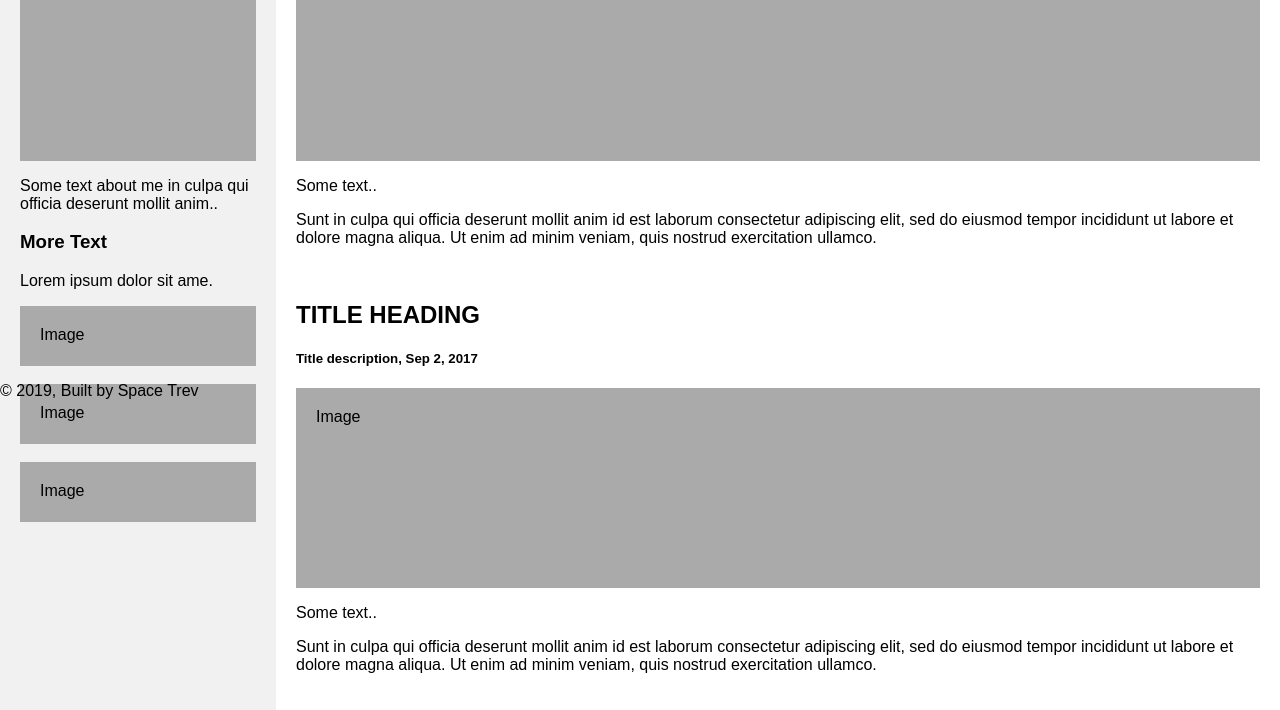
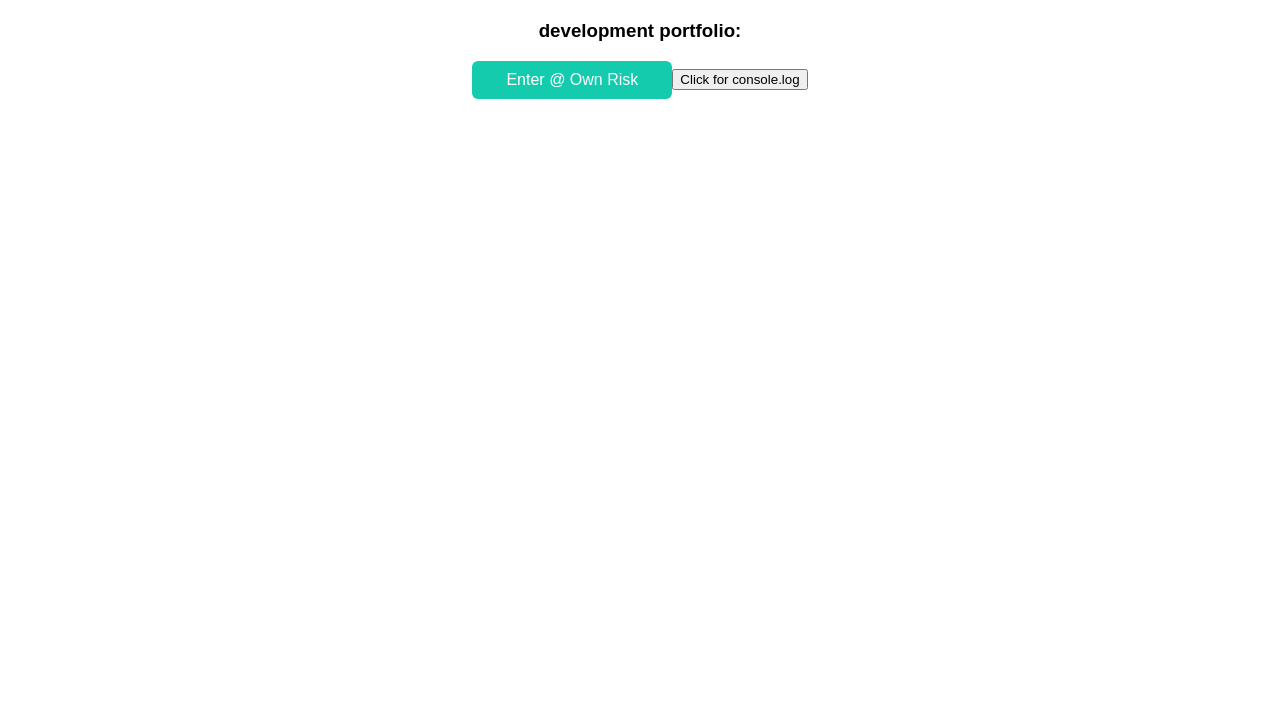
Before and after one commit to SpaceTrev/Portfolio, a Gatsby site: page / in a window 1280 px wide. Shown: the part 390-1100 px from the top of the page. After the commit the page ends 800 px from the top, so only its background shows below. Built offline with nearby package versions, Linux system fonts and the light colour scheme; Gatsby itself is replaced by a stand-in of ours.

Commit message:
added router

```diff
--- a/gatsby-config.js
+++ b/gatsby-config.js
@@ -28,8 +28,5 @@ module.exports = {
       },
     },
     `gatsby-plugin-styled-components`,
-    // this (optional) plugin enables Progressive Web App + Offline functionality
-    // To learn more, visit: https://gatsby.dev/offline
-    // `gatsby-plugin-offline`,
   ],
 }
--- a/package.json
+++ b/package.json
@@ -7,6 +7,7 @@
   "dependencies": {
     "@material-ui/core": "^4.6.1",
     "@material-ui/icons": "^4.5.1",
+    "@reach/router": "^1.2.1",
     "babel-plugin-styled-components": "^1.10.6",
     "gatsby": "^2.17.11",
     "gatsby-image": "^2.2.31",
--- a/src/components/header.js
+++ b/src/components/header.js
@@ -49,10 +49,10 @@ const Header = ({ siteTitle }) => (
       </HeaderDiv>
     </SpaceHeader>
     <NavBar>
-      <NavbarLink to="/apps/">Apps</NavbarLink>
-      <NavbarLink to="/writing/">Writing</NavbarLink>
-      <NavbarLink to="/photo/">Photo</NavbarLink>
-      <NavbarLink to="/contact/">Content</NavbarLink>
+      <NavbarLink to="/projects">Apps</NavbarLink>
+      <NavbarLink to="/writing">Writing</NavbarLink>
+      <NavbarLink to="/photo">Photo</NavbarLink>
+      <NavbarLink to="/contact">Content</NavbarLink>
     </NavBar>
   </>
 )
--- a/src/pages/contact.js
+++ b/src/pages/contact.js
@@ -4,7 +4,7 @@ import { Link } from "gatsby"
 import Layout from "../components/layout"
 import SEO from "../components/seo"
 
-const WritingPage = () => (
+const Contact = () => (
   <Layout>
     <SEO title="Contact Page" />
     <h1>Hi from the Contact</h1>
@@ -13,4 +13,4 @@ const WritingPage = () => (
   </Layout>
 )
 
-export default WritingPage
+export default Contact
--- /dev/null
+++ b/src/pages/exports.js
@@ -0,0 +1,7 @@
+import Landing from "./landing"
+import Contact from "./contact"
+import Projects from "./projects"
+import Photo from "./photo"
+import Writing from "./writing"
+import NotFoundPage from "./404"
+export { Landing, Contact, Projects, Photo, Writing, NotFoundPage }
--- a/src/pages/index.js
+++ b/src/pages/index.js
@@ -1,71 +1,25 @@
 import React from "react"
+import { Router } from "@reach/router"
+import {
+  Landing,
+  Contact,
+  Projects,
+  Photo,
+  Writing,
+  NotFoundPage,
+} from "./exports"
 
-import Layout from "../components/layout"
-import { LinkButton } from "../reusable"
-import SEO from "../components/seo"
-import styled from "styled-components"
-const Row = styled.div`
-  display: flex;
-  flex-wrap: wrap;
-`
-const Side = styled.div`
-  flex: 0%;
-  background-color: #f1f1f1;
-  padding: 20px;
-`
-const FakeImg = styled.div`
-  background-color: #aaa;
-  width: 100%;
-  padding: 20px;
-`
-const Main = styled.div`
-  flex: 60%;
-  background-color: white;
-  padding: 20px;
-`
+const App = () => {
+  return (
+    <Router>
+      <Landing path="/" />
+      <Contact path="/contact" />
+      <Projects path="/projects" />
+      <Photo path="/photo" />
+      <Writing path="/writing" />
+      <NotFoundPage path="/404" />
+    </Router>
+  )
+}
 
-const IndexPage = () => (
-  <Layout>
-    <SEO title="Home" />
-    <Row>
-      <Side>
-        <h2>About Me</h2>
-        <h5>Photo of me:</h5>
-        <FakeImg style={{ height: 200 }}>Image</FakeImg>
-        <p>Some text about me in culpa qui officia deserunt mollit anim..</p>
-        <h3>More Text</h3>
-        <p>Lorem ipsum dolor sit ame.</p>
-        <FakeImg style={{ height: 60 }}>Image</FakeImg>
-        <br />
-        <FakeImg style={{ height: 60 }}>Image</FakeImg>
-        <br />
-        <FakeImg style={{ height: 60 }}>Image</FakeImg>
-      </Side>
-      <Main>
-        <h2>TITLE HEADING</h2>
-        <h5>Title description, Dec 7, 2017</h5>
-        <FakeImg style={{ height: 200 }}>Image</FakeImg>
-        <p>Some text..</p>
-        <p>
-          Sunt in culpa qui officia deserunt mollit anim id est laborum
-          consectetur adipiscing elit, sed do eiusmod tempor incididunt ut
-          labore et dolore magna aliqua. Ut enim ad minim veniam, quis nostrud
-          exercitation ullamco.
-        </p>
-        <br />
-        <h2>TITLE HEADING</h2>
-        <h5>Title description, Sep 2, 2017</h5>
-        <FakeImg style={{ height: 200 }}>Image</FakeImg>
-        <p>Some text..</p>
-        <p>
-          Sunt in culpa qui officia deserunt mollit anim id est laborum
-          consectetur adipiscing elit, sed do eiusmod tempor incididunt ut
-          labore et dolore magna aliqua. Ut enim ad minim veniam, quis nostrud
-          exercitation ullamco.
-        </p>
-      </Main>
-    </Row>
-  </Layout>
-)
-
-export default IndexPage
+export default App
--- /dev/null
+++ b/src/pages/landing.js
@@ -0,0 +1,73 @@
+import React, { useEffect, useState } from "react"
+import { Link } from "gatsby"
+import SEO from "../components/seo"
+import styled from "styled-components"
+const Row = styled.div`
+  display: flex;
+  flex-direction: row;
+  min-height: 100vh;
+  align-items: center;
+  justify-content: center;
+`
+const Button = styled(Link)`
+  font-style: none;
+  text-decoration: none;
+  color: #ffffff;
+  background: #14ccad;
+  text-align: center;
+  padding: 10px 0px 10px 0px;
+  width: 200px;
+  border-radius: 6px;
+  border: none;
+  outline: none;
+  &:hover {
+    border: 0.5px #333;
+    color: #ffffff4f;
+    background: #14ccad4f;
+  }
+`
+const FlexRow = styled.div`
+  display: flex;
+  flex-direction: row;
+  align-items: center;
+  justify-content: center;
+`
+const FlexColumn = styled.div`
+  display: flex;
+  flex-direction: column;
+`
+const Landing = () => {
+  const [effectIsWorking, setEffectIsWorking] = useState(false)
+  useEffect(() => {
+    setEffectIsWorking(true)
+  }, [])
+  return (
+    <>
+      <SEO title="Landing" />
+      <Row>
+        <FlexColumn>
+          <FlexRow>
+            <h1>Trev B</h1>
+          </FlexRow>
+          <FlexRow>
+            <h3>development portfolio:</h3>
+          </FlexRow>
+          <FlexRow>
+            <Button to="/projects">Enter @ Own Risk</Button>
+            <button
+              type="button"
+              onClick={e => {
+                e.preventDefault()
+                console.log(effectIsWorking)
+              }}
+            >
+              Click for console.log
+            </button>
+          </FlexRow>
+        </FlexColumn>
+      </Row>
+    </>
+  )
+}
+
+export default Landing
--- a/src/pages/photo.js
+++ b/src/pages/photo.js
@@ -4,7 +4,7 @@ import { Link } from "gatsby"
 import Layout from "../components/layout"
 import SEO from "../components/seo"
 
-const PhotoPage = () => (
+const Photo = () => (
   <Layout>
     <SEO title="Photos Page" />
     <h1>Hi from the Photos</h1>
@@ -13,4 +13,4 @@ const PhotoPage = () => (
   </Layout>
 )
 
-export default PhotoPage
+export default Photo
--- a/src/pages/apps.js
+++ b/src/pages/projects.js
@@ -4,7 +4,7 @@ import { Link } from "gatsby"
 import Layout from "../components/layout"
 import SEO from "../components/seo"
 
-const AppsPage = () => (
+const Projects = () => (
   <Layout>
     <SEO title="Apps Page" />
     <h1>Hi from the Apps</h1>
@@ -13,4 +13,4 @@ const AppsPage = () => (
   </Layout>
 )
 
-export default AppsPage
+export default Projects
--- a/src/pages/writing.js
+++ b/src/pages/writing.js
@@ -4,7 +4,7 @@ import { Link } from "gatsby"
 import Layout from "../components/layout"
 import SEO from "../components/seo"
 
-const WritingPage = () => (
+const Writing = () => (
   <Layout>
     <SEO title="Writings Page" />
     <h1>Hi from the Writing</h1>
@@ -13,4 +13,4 @@ const WritingPage = () => (
   </Layout>
 )
 
-export default WritingPage
+export default Writing
```
